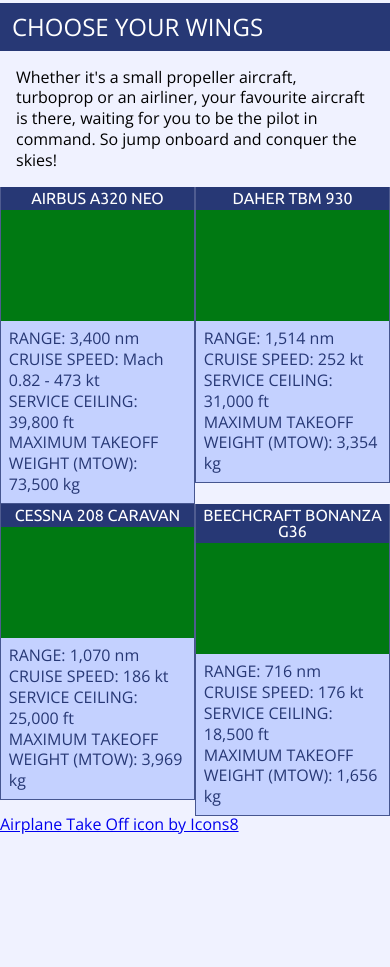
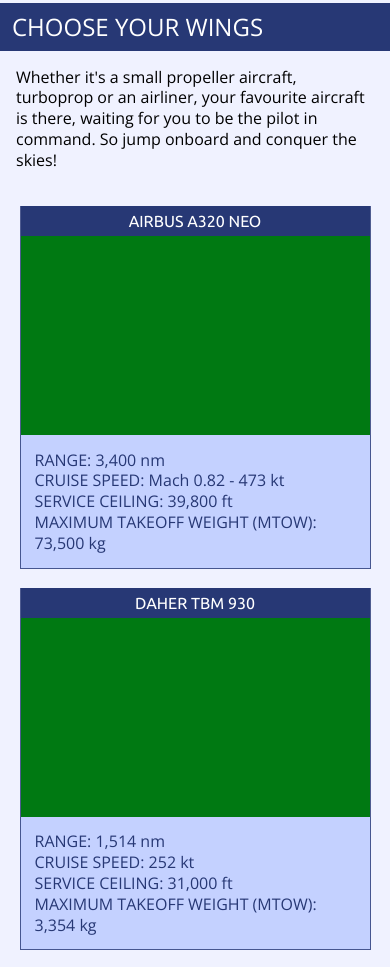
Before and after one commit to giandeangelis/goaroundflaps, a plain HTML site: page index.html in a window 390 px wide. Shown: the part 1958-2925 px from the top of the page. Before the commit the page ends 2793 px from the top, so only its background shows below. Drawn offline with nearby package versions, Linux system fonts and the light colour scheme.

Commit message:
Style aircraft section

```diff
--- a/resources/style.css
+++ b/resources/style.css
@@ -351,6 +351,12 @@ header h1 {
     display: grid;
     grid-template-columns: 1fr 1fr;
     grid-auto-rows: auto;
+    grid-gap: 1%;
+}
+
+#aircraft .box {
+    display: flex;
+    flex-direction: column;
 }
 
 #aircraft figure {
@@ -380,4 +386,17 @@ header h1 {
     border-left: 1px solid rgba(39,56,117,0.8);
     border-right: 1px solid rgba(39,56,117,0.8);
     border-bottom: 1px solid rgba(39,56,117,0.8);
+    flex-grow: 1;
 }
+
+/* Aircraft section for mobile */
+
+@media screen and (max-width: 690px) {
+    #aircraft .grid {
+        display: block;
+    }
+
+    #aircraft .box {
+        margin: 5%;
+    }
+}
```
Also changed, not shown: 1 other file.
